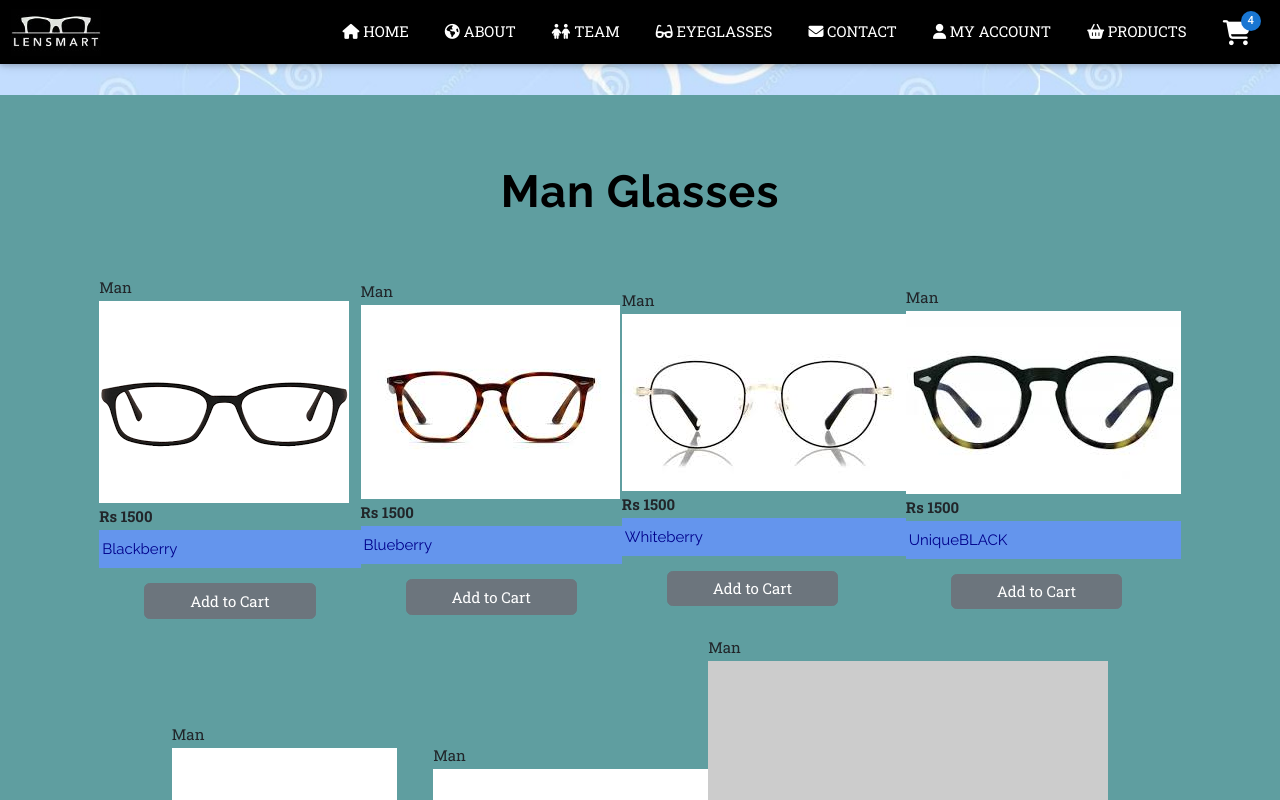
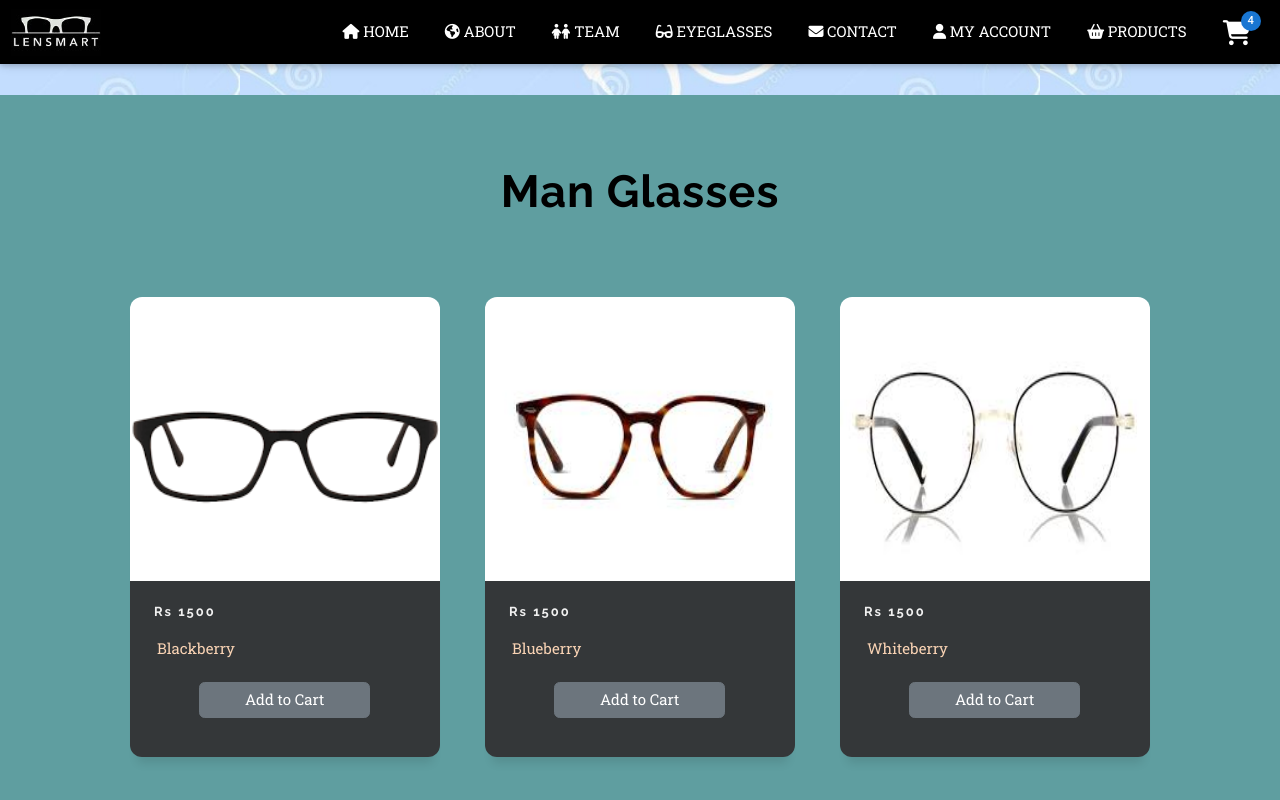
Before and after one commit to Usman-99/Lensmart-Upgrade, a React (Create React App) app: page /Products in a window 1280 px wide. Shown: the top 800 px of the page. Built offline with nearby package versions, Linux system fonts and the light colour scheme; some icons are missing.

Commit message:
Update ProductCard.js

```diff
--- a/src/components/ProductCard.js
+++ b/src/components/ProductCard.js
@@ -1,6 +1,6 @@
 export default function ProductCard({product}) {
   return (
-    <div className="movie">
+    <div className="product">
     <div>
       <p>{product.category}</p>
     </div>
```
